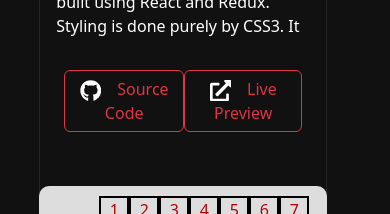
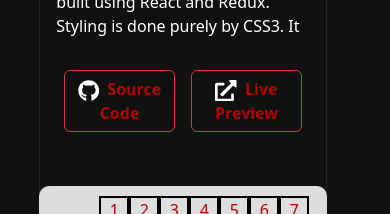
Before and after one commit to David-Kasilia/my-portfolio-react, a React (Create React App) app: page /projects in a window 390 px wide. Shown: the part 721-935 px from the top of the page. Built offline with nearby package versions, Linux system fonts and the light colour scheme.

Commit message:
Updated project link buttons

```diff
--- a/src/assets/stylesheets/Large.css
+++ b/src/assets/stylesheets/Large.css
@@ -305,4 +305,10 @@
       0 0 100px #af0505;
     -webkit-box-reflect: below 1px linear-gradient(transparent, #0005);
   }
+
+  .p-links {
+    color: #af0505;
+    font-weight: 700;
+    margin-left: 0.85rem;
+  }
 }
--- a/src/assets/stylesheets/Small.css
+++ b/src/assets/stylesheets/Small.css
@@ -35,6 +35,7 @@
   .project-links {
     margin-top: 2rem;
     margin-bottom: 1.5rem;
+    gap: 1rem;
     padding-bottom: 2rem;
   }
 
@@ -325,4 +326,14 @@
     overflow-y: scroll;
     margin-bottom: 2rem;
   }
+
+  .link-btns {
+    font-size: 1rem;
+  }
+
+  .p-links {
+    color: #af0505;
+    font-weight: 700;
+    margin-left: 0.5rem;
+  }
 }
--- a/src/assets/stylesheets/XLarge.css
+++ b/src/assets/stylesheets/XLarge.css
@@ -303,4 +303,10 @@
       0 0 100px #af0505;
     -webkit-box-reflect: below 1px linear-gradient(transparent, #0005);
   }
+
+  .p-links {
+    color: #af0505;
+    font-weight: 700;
+    margin-left: 1.5rem;
+  }
 }
--- a/src/assets/stylesheets/XMedium.css
+++ b/src/assets/stylesheets/XMedium.css
@@ -296,4 +296,10 @@
     height: 20rem;
     margin-left: 0.55rem;
   }
+
+  .p-links {
+    color: #af0505;
+    font-weight: 700;
+    margin-left: 0.95rem;
+  }
 }
--- a/src/components/Projects/Projects.js
+++ b/src/components/Projects/Projects.js
@@ -101,15 +101,15 @@ const Projects = () => {
                 {project.description}
               </p>
               <div className="d-flex justify-content-evenly me-2 ms-2 project-links">
-                <a className="btn btn-outline-danger" href={project.source} role="button" target="_blank">
+                <a className="btn btn-outline-danger link-btns" href={project.source} role="button" target="_blank">
                   <FaGithub className="fa-brands fs-4 text-white" />
-                  <span className="ms-3">
+                  <span className="p-links">
                     Source Code
                   </span>
                 </a>
-                <a className="btn btn-outline-danger" href={project.live} role="button" target="_blank">
+                <a className="btn btn-outline-danger link-btns" href={project.live} role="button" target="_blank">
                   <FaExternalLinkAlt className="fa-brands fs-4 text-white" />
-                  <span className="ms-3">
+                  <span className="p-links">
                     Live Preview
                   </span>
                 </a>
```
